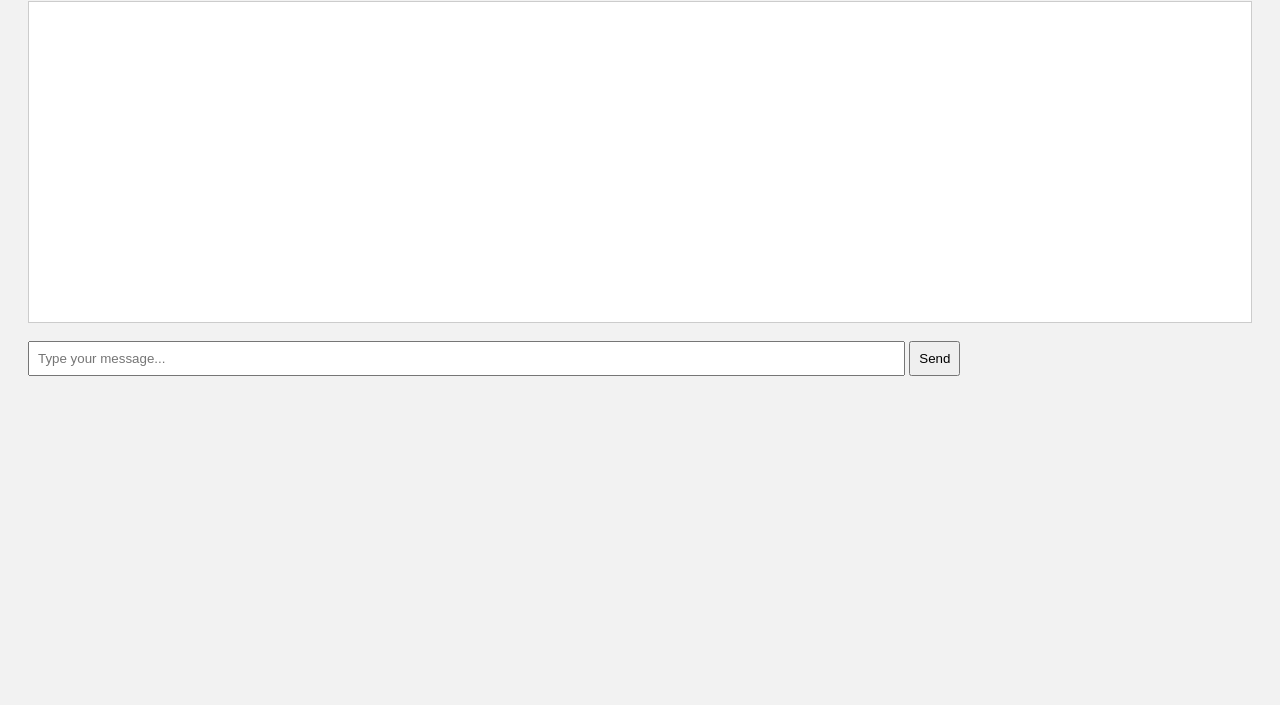
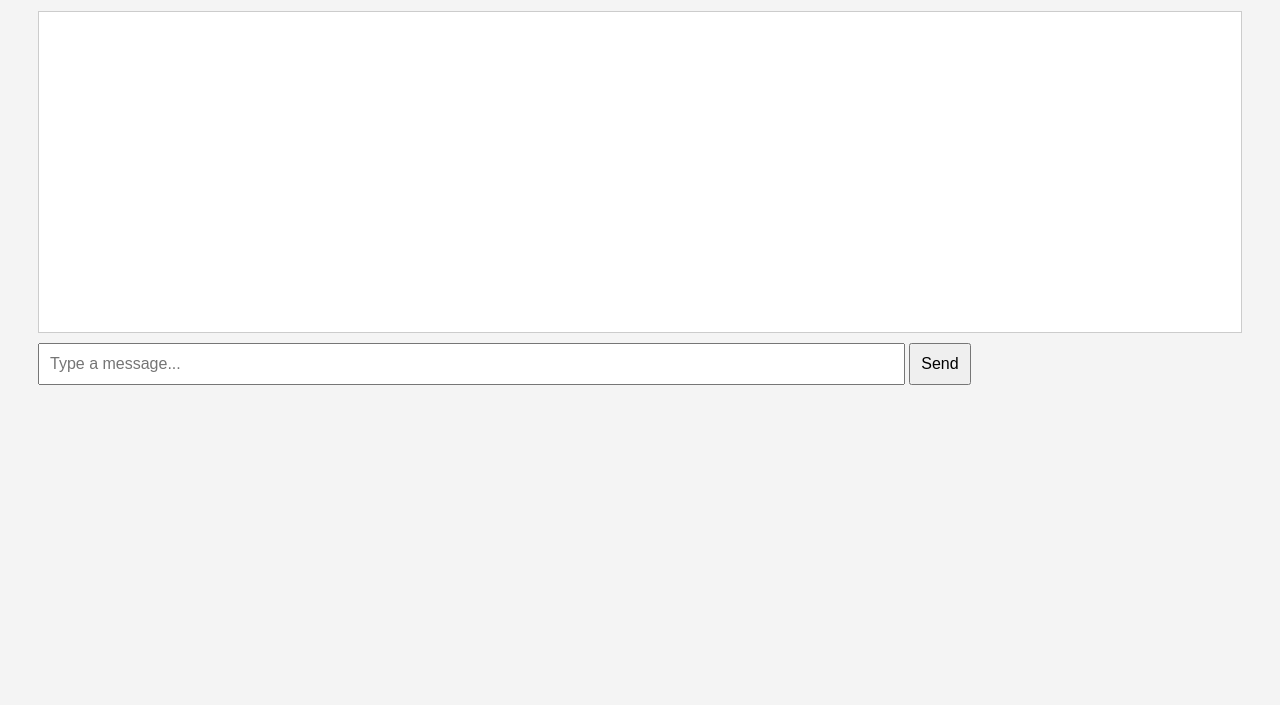
Before and after one commit to Saurabh-3164/Chat-App, a website: page public/index.html in a window 1280 px wide. Shown: the part 95-800 px from the top of the page. Drawn offline with Linux system fonts and the light colour scheme.

Commit message:
basic chat app

```diff
--- a/public/index.html
+++ b/public/index.html
@@ -1,31 +1,46 @@
 <!DOCTYPE html>
 <html lang="en">
 <head>
-  <meta charset="UTF-8">
-  <title>Simple WebSocket Chat</title>
+  <meta charset="UTF-8" />
+  <title>WebSocket Chat</title>
   <style>
-    body { font-family: Arial; padding: 20px; background: #f2f2f2; }
-    #chatLog { border: 1px solid #ccc; height: 300px; overflow-y: scroll; padding: 10px; background: white; }
-    input { padding: 8px; width: 70%; }
-    button { padding: 8px; }
+    body { font-family: Arial, sans-serif; background: #f4f4f4; padding: 30px; }
+    #chatLog {
+      background: white;
+      border: 1px solid #ccc;
+      padding: 10px;
+      height: 300px;
+      overflow-y: scroll;
+      margin-bottom: 10px;
+    }
+    input, button {
+      padding: 10px;
+      font-size: 16px;
+    }
+    input {
+      width: 70%;
+    }
   </style>
 </head>
 <body>
 
-  <h2>WebSocket Chat</h2>
+  <h2>🔌 WebSocket Chat</h2>
   <div id="chatLog"></div>
-  <br />
-  <input type="text" id="messageInput" placeholder="Type your message..." />
+  <input type="text" id="messageInput" placeholder="Type a message..." />
   <button onclick="sendMessage()">Send</button>
 
   <script>
-    // Connect to the WebSocket server
-    const socket = new WebSocket("ws://localhost:8080");
-
     const chatLog = document.getElementById("chatLog");
     const input = document.getElementById("messageInput");
 
-    // When a message is received from server
+    const socket = new WebSocket(
+      location.protocol === 'https:' ? `wss://${location.host}` : `ws://${location.host}`
+    );
+
+    socket.onopen = () => {
+      console.log("Connected to WebSocket server");
+    };
+
     socket.onmessage = (event) => {
       const p = document.createElement("p");
       p.textContent = event.data;
@@ -33,24 +48,23 @@
       chatLog.scrollTop = chatLog.scrollHeight;
     };
 
-    // When the send button is clicked
     function sendMessage() {
       const msg = input.value.trim();
-      if (msg) {
+      if (msg && socket.readyState === WebSocket.OPEN) {
         socket.send(msg);
+
         const p = document.createElement("p");
         p.innerHTML = `<strong>You:</strong> ${msg}`;
         chatLog.appendChild(p);
         chatLog.scrollTop = chatLog.scrollHeight;
+
         input.value = '';
       }
     }
 
-    // Allow Enter key to send message
     input.addEventListener("keyup", (e) => {
       if (e.key === "Enter") sendMessage();
     });
   </script>
-
 </body>
 </html>
```
Also changed, not shown: index.js (+9 -7 lines).
